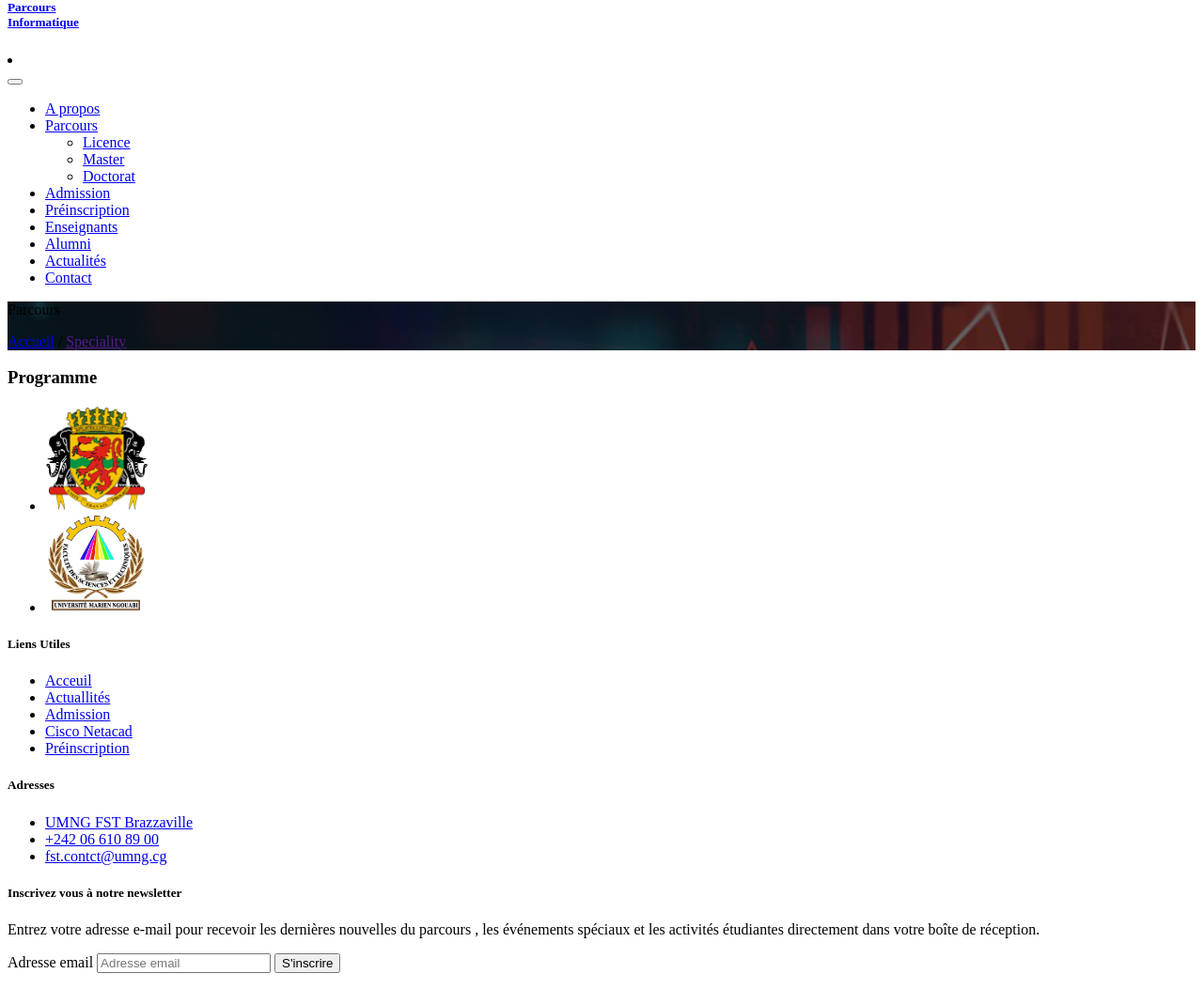
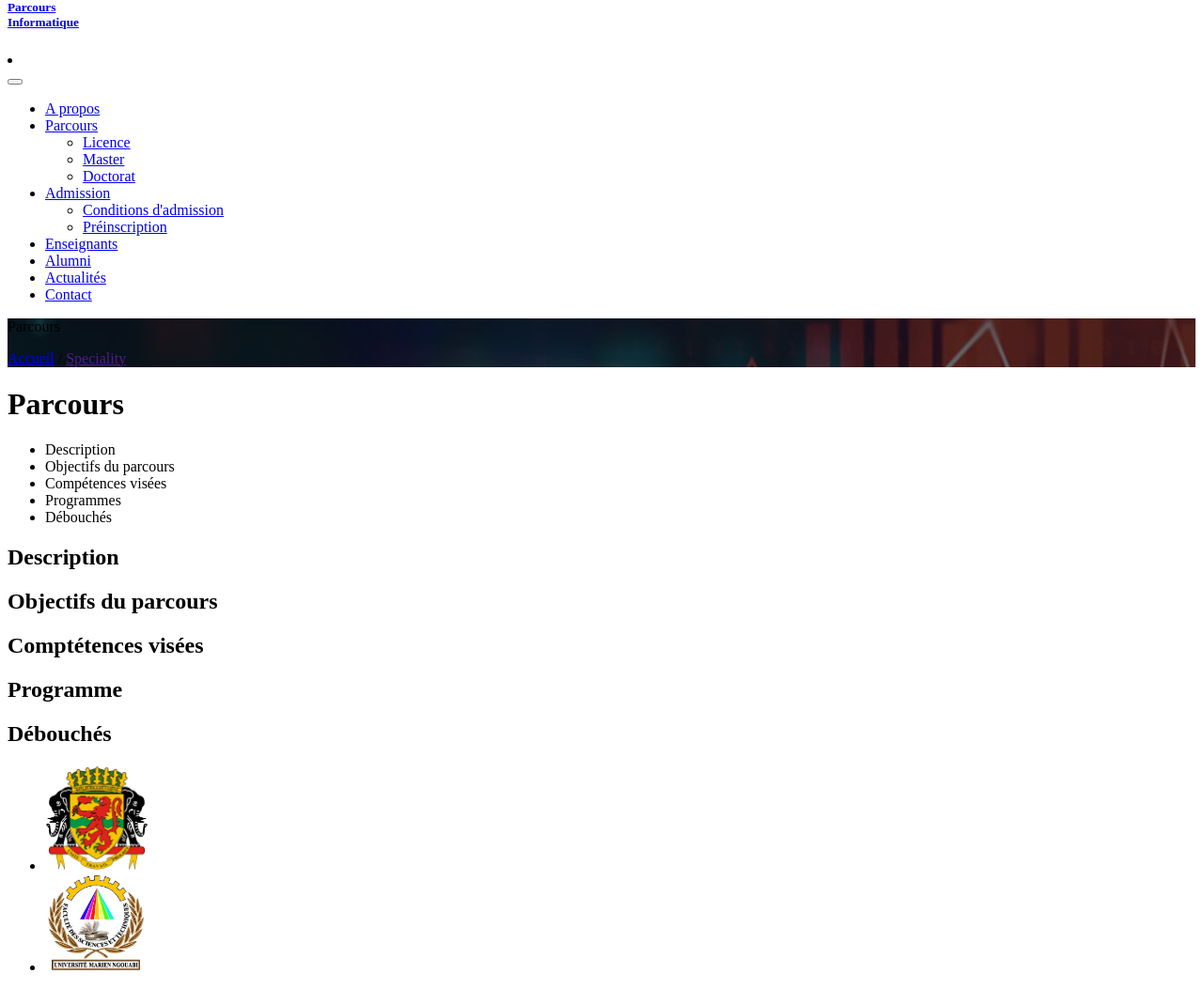
Before and after one commit to jovyzabel/fstInfoWeb, a Symfony app: template templates/parcours/speciality.html.twig in a window 1280 px wide. Shown: the part 148-1201 px from the top of the page at 94% size. Run offline with Twig, Linux system fonts and the light colour scheme; the template is opened without the code that fills it, so the values that code supplies are empty; some libraries are stand-ins or nearby versions.

Commit message:
Modification des vues (parcours, cycle de formation)

```diff
--- a/templates/header.html.twig
+++ b/templates/header.html.twig
@@ -54,19 +54,24 @@
                             </li>
                         </ul>
                     </li>
-                    <li>
-                        <a href="{{path('app_admission')}}"
-                            class="nav-link {{ admission|default('normal') }} px-2 py-3 text-white"
+                    <li class="nav-item dropdown" id="myDropdown">
+                        <a id="coursesMenu" href="{{path('app_admission')}}"
+                            class="nav-link {{ admission|default('normal') }} px-2 py-3 text-white dropdown-toggle"
+                            data-bs-toggle="dropdown"
                         >
                             Admission
                         </a>
-                    </li>
-                    <li class="action">
-                        <a href="{{ path('app_pre_registration_index') }}"
-                            class="nav-link {{ preinscription|default('normal') }} px-2  py-3 text-white"
-                        >
-                            Préinscription
-                        </a>
+                        <ul class="dropdown-menu border-0 rounded-0">
+                            <li>
+                                <a class="dropdown-item" href="{{path('app_admission')}}">Conditions d'admission</a>
+                            </li>
+                            <li>
+                                <a class="dropdown-item" href="{{ path('app_pre_registration_index') }}">Préinscription</a>
+                            </li>
+                            {# <li>
+                                <a class="dropdown-item" href="{{path('app_formation_cycle', {'slug': 'doctorat'})}}">Inscription</a>
+                            </li> #}
+                        </ul>
                     </li>
                     <li>
                         <a href="{{path('app_parcours_teachers')}}"
--- a/templates/parcours/formation_cycle.html.twig
+++ b/templates/parcours/formation_cycle.html.twig
@@ -26,7 +26,7 @@
 				{{ formation_cycle.description ? formation_cycle.description : 'Acquérir des compétences professionnelles et de leadership spécialisées pour faire passer votre carrière au niveau supérieur avec un diplôme supérieur.' }}
 			</p>
 			<div class="d-grid gap-2 d-md-flex justify-content-md-start">
-				<a type="button" class="btn btn-lg specifical-bg-1 text-light rounded-pill shadow px-4 me-md-2">Postuler maintenant</a>
+				<a href="{{ path('app_pre_registration_new') }}" type="button" class="btn btn-lg specifical-bg-1 text-light rounded-pill shadow px-4 me-md-2">Postuler maintenant</a>
 			</div>
     	</div>
     </div>
@@ -44,7 +44,7 @@
 					{{speciality.targetedSkills|raw}}
 				{% endif %}
 				</div>
-				<a type="button" class="btn btn-lg specifical-bg-1 text-light rounded-pill shadow px-4 me-md-2">En savoir plus</a>
+				<a href="{{path('app_speciality', {'slug': speciality.slug, 'formation_cycle_slug': speciality.formationCycle.slug})}}" type="button" class="btn btn-lg specifical-bg-1 text-light rounded-pill shadow px-4 me-md-2">En savoir plus</a>
 			</div>
 			<div class="col-md-5 order-md-1" data-sal="fade" style="--sal-duration: 2s;">
 				{% if speciality.featuredImage %}
--- a/templates/parcours/speciality.html.twig
+++ b/templates/parcours/speciality.html.twig
@@ -13,39 +13,69 @@
 {{ include('parcours/_heading.html.twig',{'sub_link':'Speciality'}) }}
 
 <div class="container">
-	<div class="">
-		{% if speciality.featuredImage %}
-		<img src="{{asset('uploads/images/news/' ~ speciality.featuredImage.filename)}}" class="img-fluid rounded"> <!-- center this image within the column -->
+    <h1 class="my-5">Parcours {{speciality.formationCycle}} {{speciality}}</h1>
+    <div class="row align-items-start">
+
+        <ul class="col-lg-4 mb-sm-5 nav nav-tabs list-group rounded-0" id="myTab" role="tablist" >
+            <li class="nav-item list-group-item active" id="home-tab" data-bs-toggle="tab" data-bs-target="#home-tab-pane" type="button" role="tab" aria-controls="home-tab-pane" aria-selected="true">
+                <span>Description</span>
+            </li>
+            <li class="nav-item list-group-item" id="chief-word-tab" data-bs-toggle="tab" data-bs-target="#chief-word-tab-pane" type="button" role="tab" aria-controls="chief-word-tab-pane" aria-selected="false">
+                <span>Objectifs du parcours</span>
+            </li>
+			<li class="nav-item list-group-item" id="profile-tab" data-bs-toggle="tab" data-bs-target="#profile-tab-pane" type="button" role="tab" aria-controls="profile-tab-pane" aria-selected="false">
+                <span>Compétences visées</span>
+            </li>
+            <li class="nav-item list-group-item" id="contact-tab" data-bs-toggle="tab" data-bs-target="#contact-tab-pane" type="button" role="tab" aria-controls="contact-tab-pane" aria-selected="false">
+                <span>Programmes</span>
+            </li>
+             <li class="nav-item list-group-item" id="skills-tab" data-bs-toggle="tab" data-bs-target="#skills-tab-pane" type="button" role="tab" aria-controls="skills-tab-pane" aria-selected="false">
+                <span>Débouchés</span>
+            </li>
+            {# <li class="nav-item list-group-item" id="careers-tab" data-bs-toggle="tab" data-bs-target="#careers-tab-pane" type="button" role="tab" aria-controls="careers-tab-pane" aria-selected="false">
+                <span>Partenaires</span>
+            </li> #}
+        </ul>
+
+        <div class="col-lg-8 tab-content" id="myTabContent">
+            <div class="tab-pane fade show active" id="home-tab-pane" role="tabpanel" aria-labelledby="home-tab" tabindex="0">
+				<div class="tab-pane-content">
+					<h2>Description</h2>
+        			<div class="text-subline mb-3"></div>
+					<div class="my-3">
+						{% if speciality.description %}
+						<div>{{speciality.description}}</div>
 						{% endif %}
-
-		{% if speciality.description %}
-		<div class="row">
-			<h3>Description</h3>
-			<div>
-				{{speciality.description}}
 					</div>
 				</div>
+            </div>
+            <div class="tab-pane fade" id="chief-word-tab-pane" role="tabpanel" aria-labelledby="chief-word-tab" tabindex="0">
+				<div class="tab-pane-content">
+					<h2>Objectifs du parcours</h2>
+					<div class="text-subline mb-3"></div>
+					<div class="my-3">
+						{% if speciality.goals %}
+						<div>{{speciality.goals |raw}}</div>
 						{% endif %}
-
-		{% if speciality.goals %}
-		<div class="row">
-			<h3>Objectfs de la formation</h3>
-			<div>{{speciality.goals |raw}}</div>
 					</div>
+				</div>
+            </div>
+			<div class="tab-pane fade" id="profile-tab-pane" role="tabpanel" aria-labelledby="profile-tab" tabindex="0">
+				<div class="tab-pane-content">
+					<h2>Comptétences visées</h2>
+					<div class="text-subline mb-3"></div>
+					<div class="my-3">
+						{% if speciality.targetedSkills %}
+						<div>{{speciality.targetedSkills |raw}}</div>
 						{% endif %}
-
-		{% if speciality.targetedSkills %}
-		<div class="row">
-			<h3>Compétences visées</h3>
-			<div>{{speciality.targetedSkills |raw}}</div>
 					</div>
-		{% endif %}
-
-
-		<div class="">
-			<h3>Programme</h3>
-			<div>
-				<div class="CoursesFeed-posts_wrap">
+				</div>
+            </div>
+            <div class="tab-pane fade border-0" id="contact-tab-pane" role="tabpanel" aria-labelledby="contact-tab" tabindex="0">
+				<div class="tab-pane-content">
+					<h2>Programme</h2>
+					<div class="text-subline mb-3"></div>
+					<div class="my-3">
 						<div class="mb-3 accordion accordion-flush" id="accordionBusiness">
 
 							{% for semester in speciality.semesters %}
@@ -88,15 +118,22 @@
 						</div>
 					</div>
 				</div>
+            </div>
 
+			<div class="tab-pane fade" id="skills-tab-pane" role="tabpanel" aria-labelledby="skills-tab" tabindex="0">
+				<div class="tab-pane-content">
+					<h2>Débouchés</h2>
+					<div class="text-subline mb-3"></div>
+					<div class="my-3">
 						{% if speciality.careers %}
-		<div class="">
-			<h3>Carrières après formation</h3>
 						<div>{{speciality.careers |raw}}</div>
+						{% endif %}
 					</div>
-		{% endif %}
-
+				</div>
+            </div>
         </div>
     </div>
 
+</div>
+
 {% endblock %}
```
Lines whose indentation alone changed are shown as unchanged.
